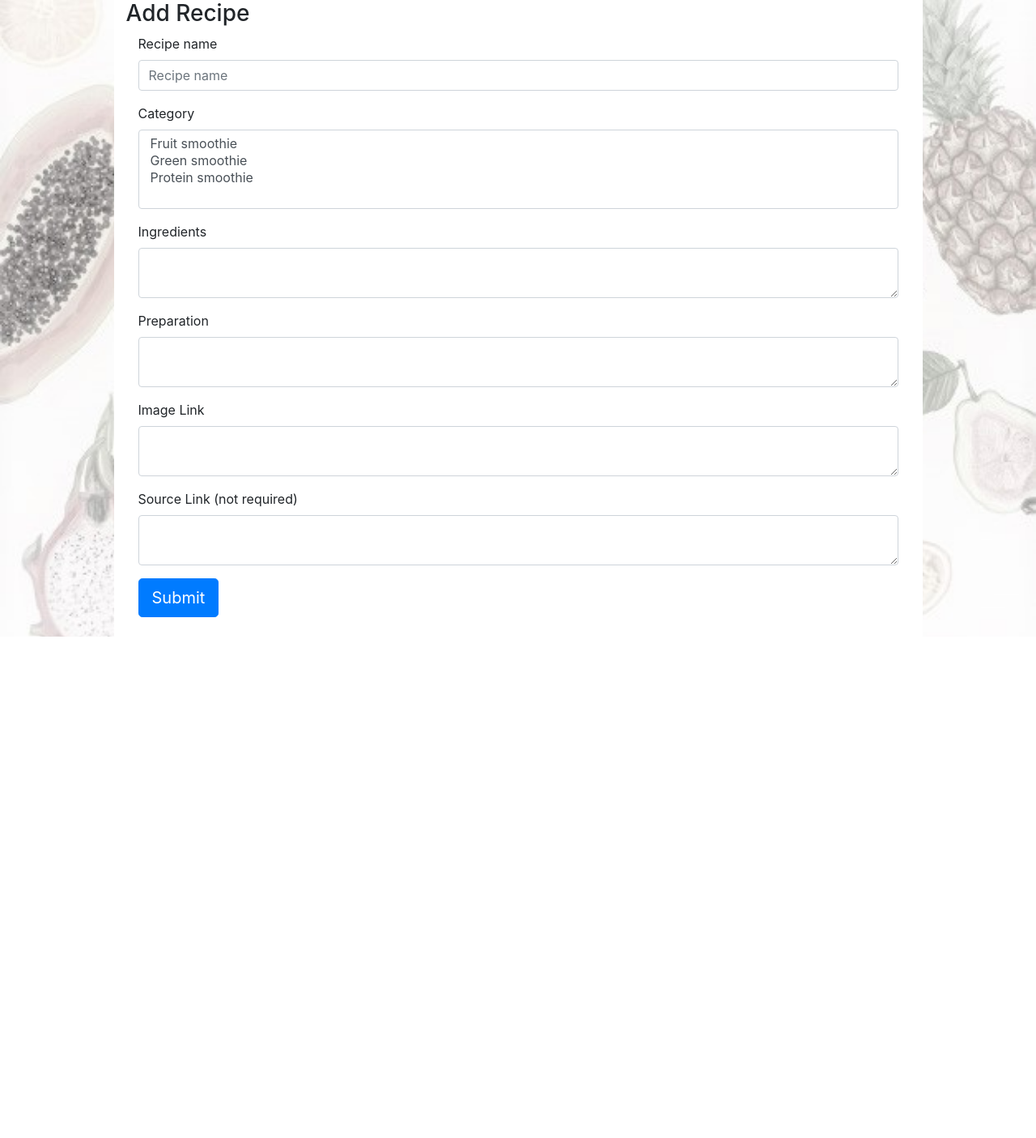
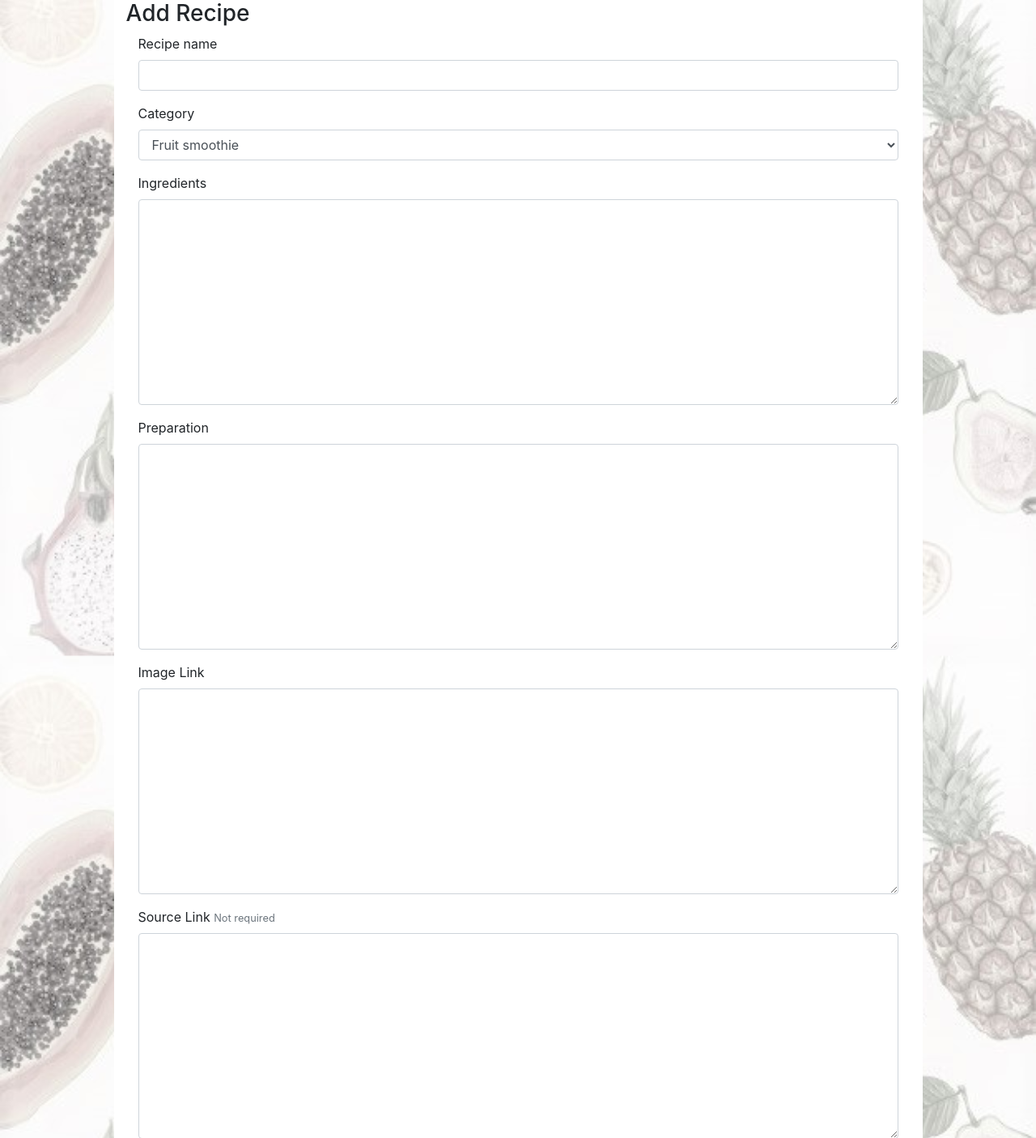
Before and after one commit to AnnaDK/Cook-Book, a Flask app: page /add_recipes in a window 1280 px wide. Shown: the part 86-1491 px from the top of the page at 81% size. Before the commit the page ends 872 px from the top, so only its background shows below. Run offline with Flask 2, Linux system fonts and the light colour scheme; data that the repository does not hold is empty; some libraries are stand-ins or nearby versions.

Commit message:
help line added as explanation in Sourse line

```diff
--- a/templates/add_recipe.html
+++ b/templates/add_recipe.html
@@ -7,12 +7,13 @@
  <div class="form-group">
     <label for="recipe_name">Recipe name</label>
     <input type="text" class="form-control" id="recipe_name"
-          name="recipe_name" placeholder="Recipe name"  required>
+          name="recipe_name"  maxlength="30" required>
   </div>
 
-  <div class="form-group">
+  <div class="form-group ">
     <label for="category_name">Category</label>
-    <select multiple class="form-control" id="category_name" name="category_name" required>
+    <select class="form-control" id="category_name" name="category_name"  required>
+
       <option>Fruit smoothie</option>
       <option>Green smoothie</option>
       <option>Protein smoothie</option>
@@ -21,22 +22,24 @@
   <div class="form-group">
     <label for="ingredients">Ingredients</label>
     <textarea class="form-control" id="ingredients"
-          name="ingredients" required></textarea>
+          name="ingredients"  rows="10"   required></textarea>
   </div>
   <div class="form-group">
     <label for="instruction">Preparation</label>
     <textarea class="form-control" id="instruction"
-          name="instruction" required></textarea>
+          name="instruction"  rows="10" required></textarea>
   </div>
   <div class="form-group">
     <label for="recipe_image">Image Link</label>
     <textarea class="form-control"  id="recipe_image"
-          name="recipe_image" required></textarea>
+          name="recipe_image" rows="10" required></textarea>
   </div>
   <div class="form-group">
-    <label for="source">Source Link (not required)</label>
+    <label for="source">Source Link </label> <small id="passwordHelpInline" class="text-muted">
+      Not required
+    </small>
     <textarea class="form-control" id="source"
-          name="source" ></textarea>
+          name="source"  rows="10" ></textarea>
   </div>
   <div>
   <button type="submit" value="Submit" class="btn btn-primary btn-lg mb-4">Submit</button>
```
